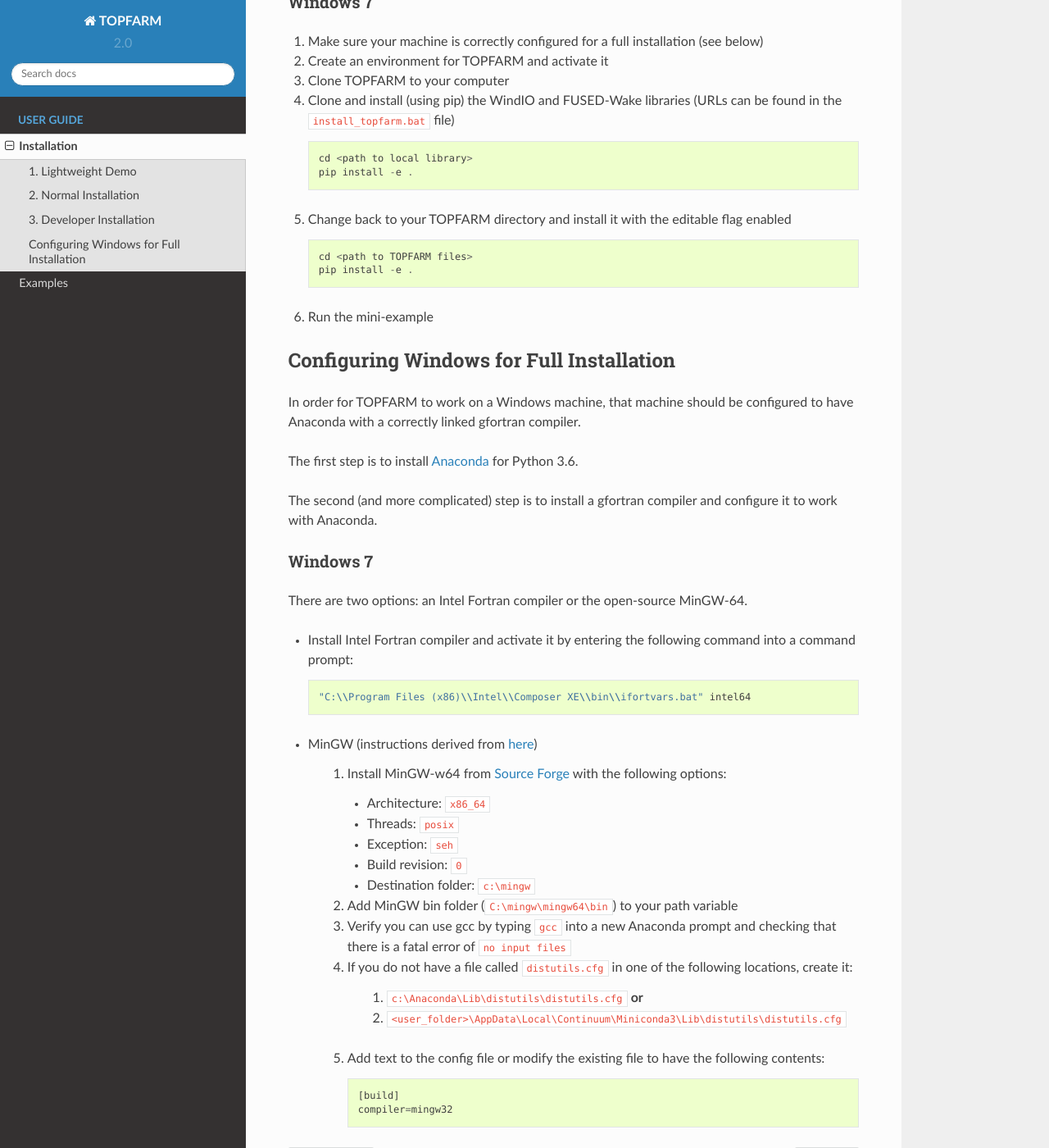
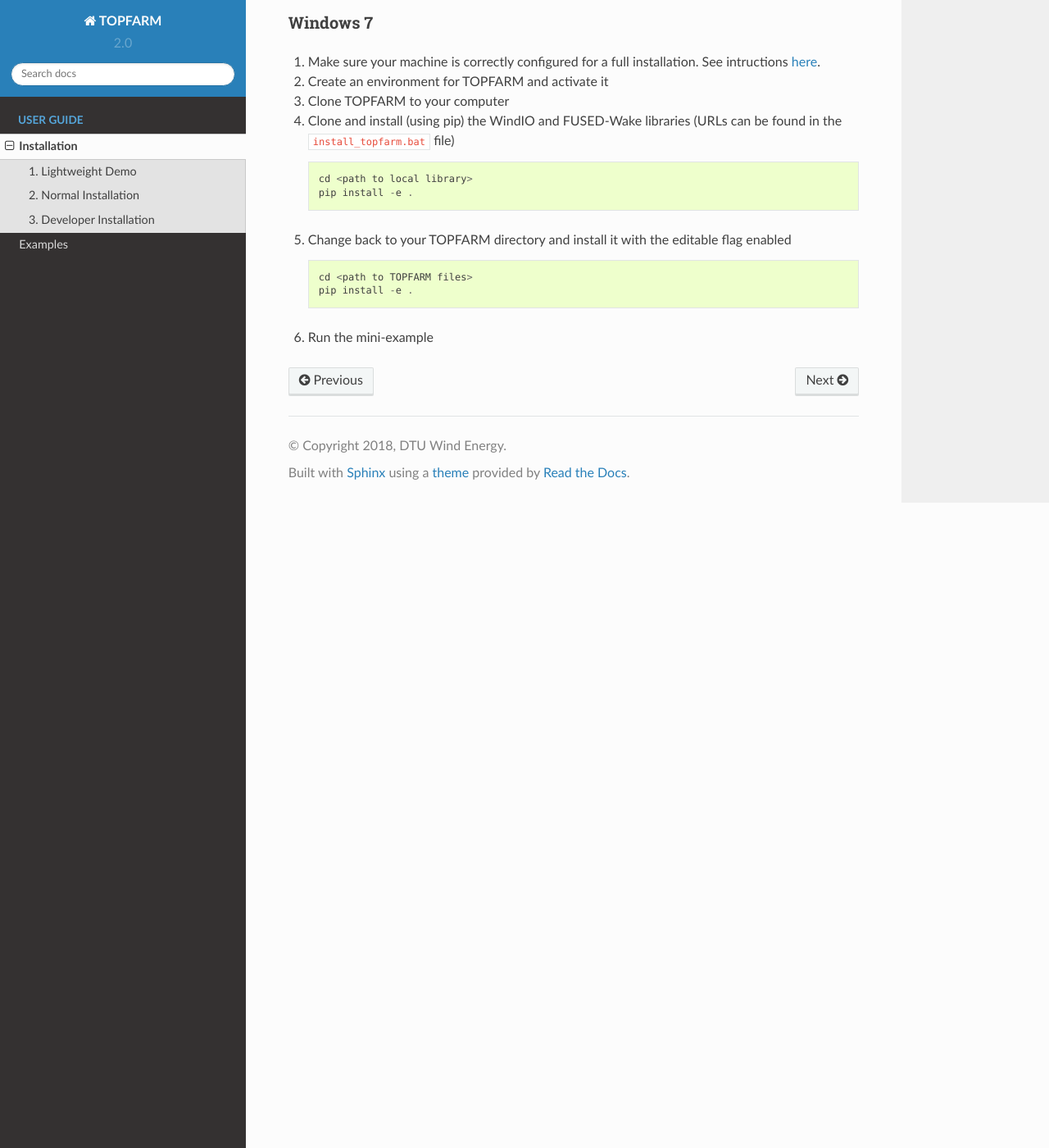
Before and after one commit to DTUWindEnergy/TopFarm2, a Sphinx documentation site: the page built from docs/source/installation.rst, in a window 1280 px wide and 1400 px high, scrolled down 1825 px. Shown: the whole window at 82% size. Built offline with Sphinx 7.4.7 and the Read the Docs theme 2.0.0, drawn with Linux system fonts in a browser that asks for light colours; some of the changed text lies outside the part shown.

Commit message:
changing instructions to point to other repo

```diff
--- a/docs/source/installation.rst
+++ b/docs/source/installation.rst
@@ -53,13 +53,14 @@ Windows 7
 This option will install TOPFARM using Anaconda. If you have a Windows
 machine, then you must first ensure that your machine is configured to work
 with Anaconda and a gfortran compiler (see instructions
-`here <file:///C:/Users/rink/Documents/git/topfarm/TopFarm2/docs/build/html/user_guide/installation.html#configuring-windows-for-full-installation>`__).
+`here <https://python-at-risoe.pages.windenergy.dtu.dk/compiling-on-windows/configuration.html>`__).
 
 
 Windows 7
 ^^^^^^^^^
 
-1. Make sure your machine is correctly configured for a full installation (see below)
+1. Make sure your machine is correctly configured to work with ``f2py`` and ``cython``.
+   See intructions `here <https://python-at-risoe.pages.windenergy.dtu.dk/compiling-on-windows/configuration.html>`__.
 2. Open your Anaconda prompt.
 3. Change to the location where you want the TOPFARM files to be stored
    ::
@@ -99,8 +101,8 @@ more knowledgeable about tools such as ``git``, ``pip``, etc.
 Windows 7
 ^^^^^^^^^
 
-1. Make sure your machine is correctly configured for a full installation
-   (see below)
+1. Make sure your machine is correctly configured for a full installation.
+   See intructions `here <https://python-at-risoe.pages.windenergy.dtu.dk/compiling-on-windows/configuration.html>`__.
 2. Create an environment for TOPFARM and activate it
 3. Clone TOPFARM to your computer
 4. Clone and install (using pip) the WindIO and FUSED-Wake libraries (URLs can
@@ -118,55 +120,3 @@ Windows 7
       pip install -e .
 
 6. Run the mini-example
-
-
-Configuring Windows for Full Installation
------------------------------------------
-
-In order for TOPFARM to work on a Windows machine, that machine should be
-configured to have Anaconda with a correctly linked gfortran compiler.
-
-The first step is to install `Anaconda <https://www.anaconda.com/download/>`_
-for Python 3.6.
-
-The second (and more complicated) step is to install a gfortran compiler
-and configure it to work with Anaconda.
-
-Windows 7
-^^^^^^^^^
-
-There are two options: an Intel Fortran compiler or the open-source MinGW-64.
-
-* Install Intel Fortran compiler and activate it by entering the following
-  command into a command prompt:
-  ::
-
-      "C:\\Program Files (x86)\\Intel\\Composer XE\\bin\\ifortvars.bat" intel64
-
-
-* MinGW (instructions derived from `here <https://www.scivision.co/f2py-running-fortran-code-in-python-on-windows/>`__)
-
-    1. Install MinGW-w64 from `Source Forge <https://sourceforge.net/projects/mingw-w64/>`_
-       with the following options:
-
-       * Architecture: ``x86_64``
-       * Threads: ``posix``
-       * Exception: ``seh``
-       * Build revision: ``0``
-       * Destination folder: ``c:\mingw``
-
-    2. Add MinGW bin folder (``C:\mingw\mingw64\bin``) to your path variable
-    3. Verify you can use gcc by typing ``gcc`` into a new Anaconda prompt and
-       checking that there is a fatal error of ``no input files``
-    4. If you do not have a file called ``distutils.cfg`` in one of the following
-       locations, create it:
-
-        1. ``c:\Anaconda\Lib\distutils\distutils.cfg`` **or**
-        2. ``<user_folder>\AppData\Local\Continuum\Miniconda3\Lib\distutils\distutils.cfg``
-
-    5. Add text to the config file or modify the existing file to have the
-       following contents:
-       ::
-
-        [build]
-        compiler=mingw32
```
Also changed, not shown: other parts of docs/source/installation.rst (+6 -5 lines).
